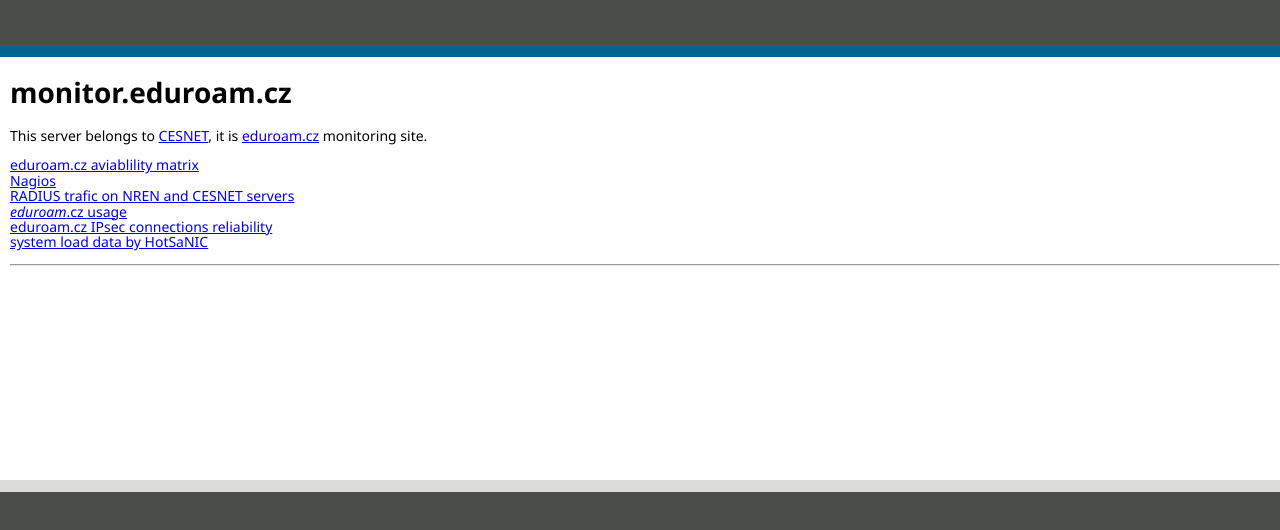
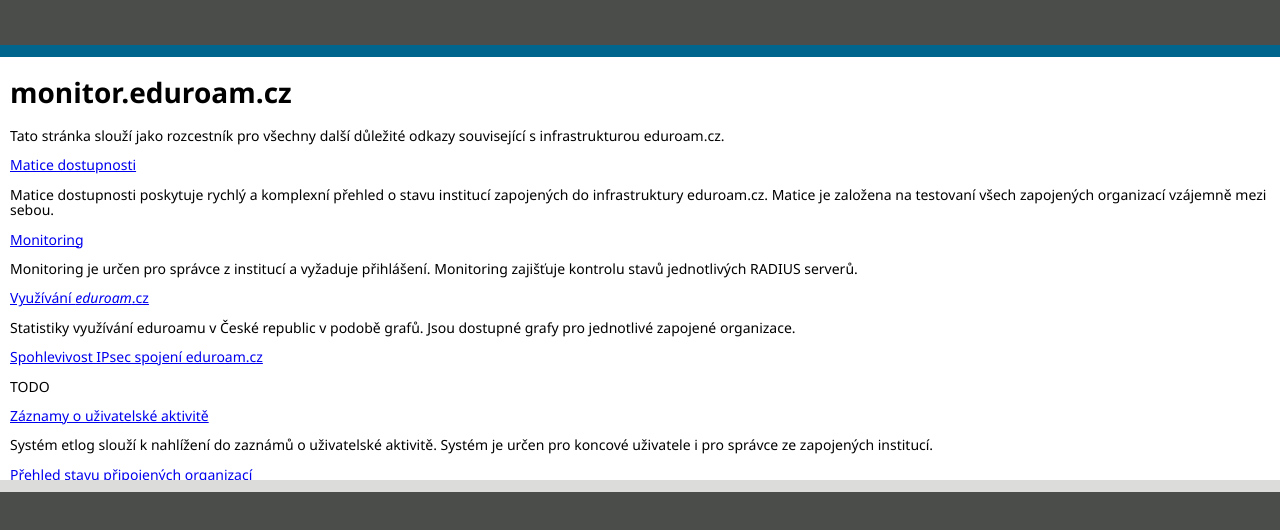
Before and after one commit to CESNET/eduroam-monitor, a plain HTML site: page html/index.html in a window 1280 px wide. Shown: the top 530 px of the page. Drawn offline with Linux system fonts and the light colour scheme.

Commit message:
add meaningful page content

```diff
--- a/html/index.html
+++ b/html/index.html
@@ -18,22 +18,53 @@
     <div class="main">
       <h1>monitor.eduroam.cz</h1>
 
-        <p>
-        This server belongs to <a href="http://www.cesnet.cz">CESNET</a>,
-        it is <a href="http://www.eduroam.cz/">eduroam.cz</a> monitoring site.
-        </p>
+	<p>
+	Tato stránka slouží jako rozcestník pro všechny další důležité odkazy související s infrastrukturou eduroam.cz.
+	</p>
 
+        <ul>
+          <li><a href="https://ermon.cesnet.cz/matrix">Matice dostupnosti</a></li>
+	  <p>
+            Matice dostupnosti poskytuje rychlý a komplexní přehled o stavu institucí zapojených do infrastruktury eduroam.cz.
+	    Matice je založena na testovaní všech zapojených organizací vzájemně mezi sebou.
+	  </p>
 
-        <p><ul>
-          <li><a href="matrix">eduroam.cz aviablility matrix</a></li>
-          <li><a href="nagios3">Nagios</a></li>
-          <li><a href="rg">RADIUS trafic on NREN and CESNET servers</a></li>
-          <li><a href="roaming"><i>eduroam</i>.cz usage</a></li>
-          <li><a href="eps2">eduroam.cz IPsec connections reliability</a></li>
-          <li><a href="HotSaNIC">system load data by HotSaNIC</a></li>
-        </ul></p>
+          <li><a href="https://ermon.cesnet.cz/nagios3">Monitoring</a></li>
+	  <p>
+	    Monitoring je určen pro správce z institucí a vyžaduje přihlášení.
+            Monitoring zajišťuje kontrolu stavů jednotlivých RADIUS serverů.
+	  </p>
 
-        <hr>
+          <li><a href="https://ermon.cesnet.cz/roaming">Využívání <i>eduroam</i>.cz</a></li>
+	  <p>
+	    Statistiky využívání eduroamu v České republic v podobě grafů.
+	    Jsou dostupné grafy pro jednotlivé zapojené organizace.
+	  </p>
+
+          <li><a href="https://ermon.cesnet.cz/eps2">Spohlevivost IPsec spojení eduroam.cz</a></li>
+	  <p>
+	    TODO
+	  </p>
+
+          <li><a href="https://etlog.cesnet.cz/">Záznamy o uživatelské aktivitě</a></li>
+	  <p>
+	    Systém etlog slouží k nahlížení do zaznámů o uživatelské aktivitě.
+	    Systém je určen pro koncové uživatele i pro správce ze zapojených institucí.
+	  </p>
+
+          <li><a href="https://pripojovani.eduroam.cz/">Přehled stavu připojených organizací</a></li>
+	  <p>
+	    Přehled stavu připojených ogranizací je určen pro nově připojující se organizace, které mohou sami kontrolovat stav realizace svého připojování.
+	    Stránka je také schopna poskytnout komplexní přehled na základě zvolených parametrů.
+	  </p>
+
+          <li><a href="https://eduroam.cz/">Dokumentace</a></li>
+	  <p>
+	    Na webu eduroam.cz je umístěna dokumentace týkající se všeho spojeného s infrastrukturou eduroam.cz.
+	    Pokud si nebudetě s něčím vědět rady, zde byste měli najít odpověď.
+	  </p>
+
+        </ul>
     </div>
 
     <!-- footer -->
```
